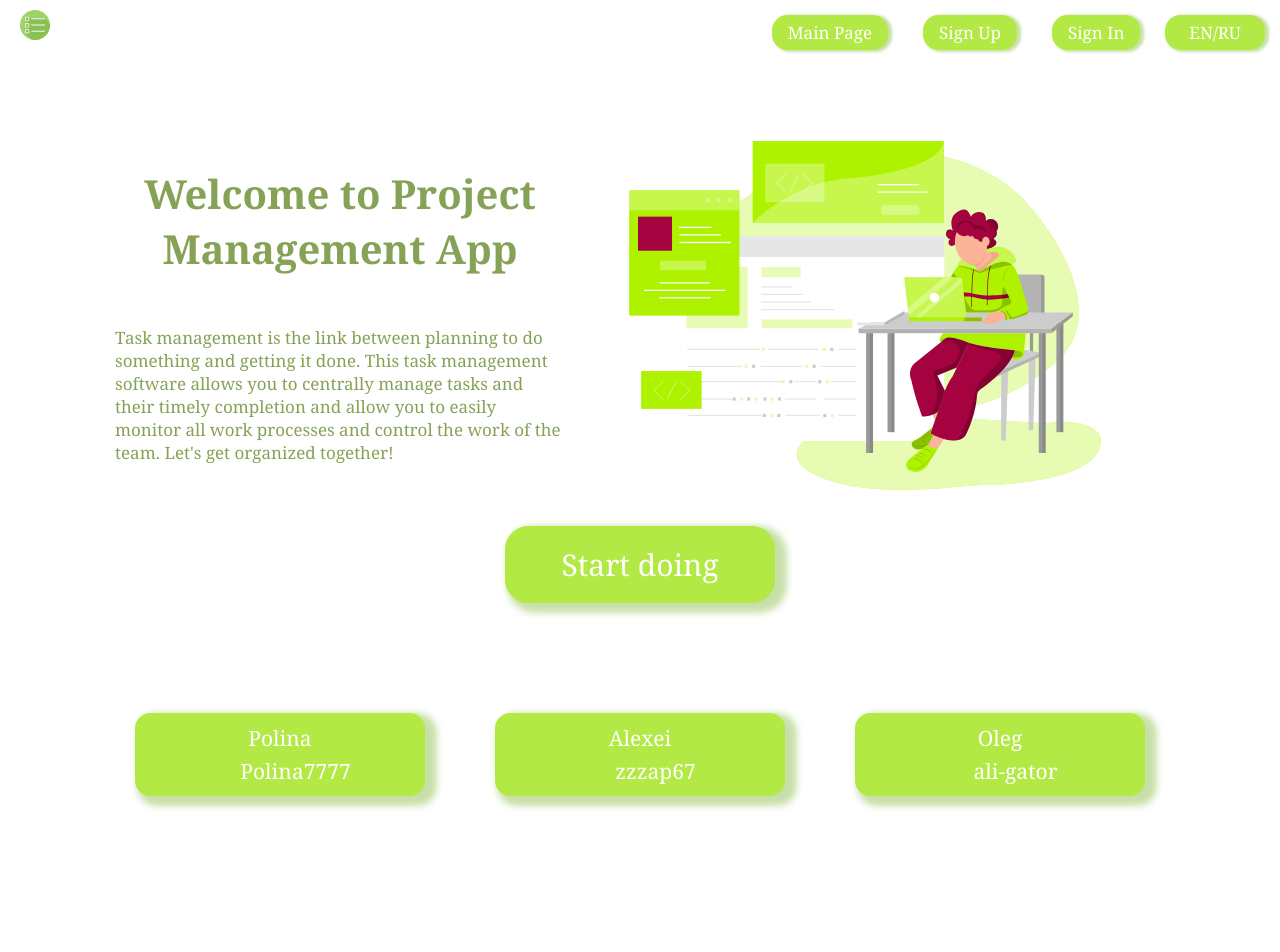
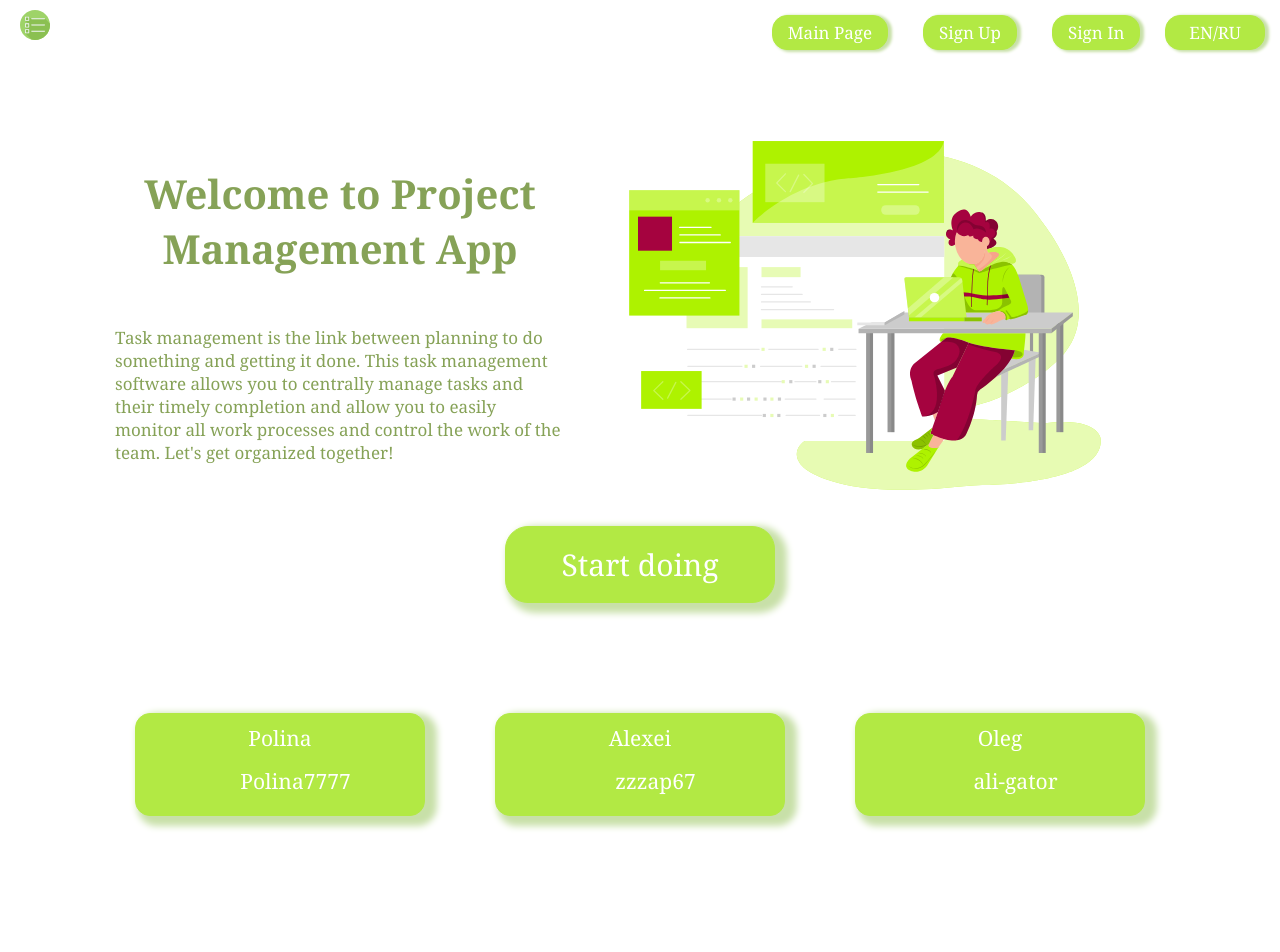
Before and after one commit to zzzap67/project-management-app, a React (Create React App) app in the folder project-management-app/: page / in a window 1280 px wide. Shown: the top 952 px of the page. Built offline with nearby package versions, Linux system fonts and the light colour scheme; some icons are missing.

Commit message:
add developer links

```diff
--- a/project-management-app/src/components/ui/developer-card/Developer-card.css
+++ b/project-management-app/src/components/ui/developer-card/Developer-card.css
@@ -22,6 +22,10 @@
   border-radius: 15px;
   z-index: 2;
 }
+.developer_github {
+  text-decoration: none;
+  color: white;
+}
 .git_info {
   display: flex;
   align-items: center;
--- a/project-management-app/src/components/ui/developer-card/Developer-card.tsx
+++ b/project-management-app/src/components/ui/developer-card/Developer-card.tsx
@@ -2,7 +2,6 @@
 import './Developer-card.css';
 import data from './developers.json';
 import { ReactComponent as GitIcon } from '../../../assets/image/github.svg';
-import icon from '../../../assets/image/git-icon.svg';
 
 export const DeveloperCard: React.FunctionComponent = () => {
   return (
@@ -12,7 +11,9 @@
           <p className="developer_name">{item.name}</p>
           <div className="git_info">
             <GitIcon className="git_icon" />
-            <p className="developer_github">{item.github}</p>
+            <a href={item.href} className="developer_github">
+              {item.github}
+            </a>
           </div>
         </div>
       ))}
--- a/project-management-app/src/components/ui/developer-card/developers.json
+++ b/project-management-app/src/components/ui/developer-card/developers.json
@@ -1,14 +1,17 @@
 [
   {
     "name": "Polina",
-    "github": "Polina7777"
+    "github": "Polina7777",
+    "href": "https://github.com/Polina7777"
   },
   {
     "name": "Alexei",
-    "github": "zzzap67"
+    "github": "zzzap67",
+    "href": "https://github.com/zzzap67"
   },
   {
     "name": "Oleg",
-    "github": "ali-gator"
+    "github": "ali-gator",
+    "href": "https://github.com/ali-gator"
   }
 ]
```
